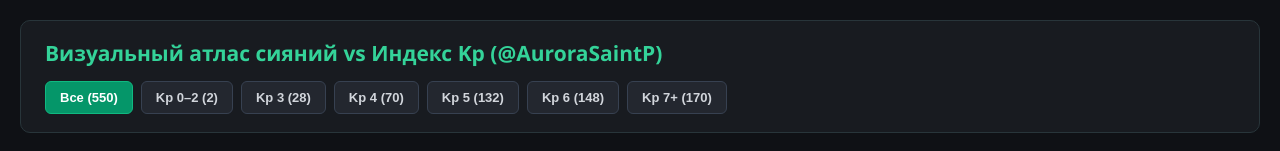
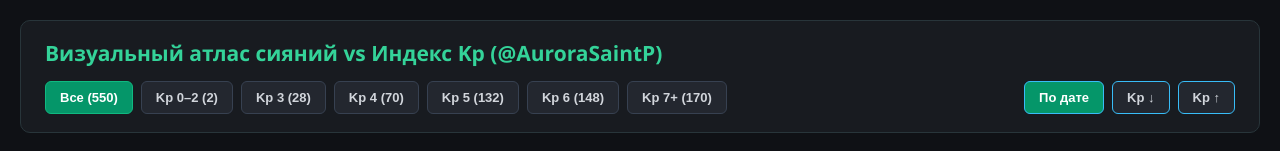
Before and after one commit to hcdrunk/aurora-atlas, a plain HTML site: page index.html in a window 1280 px wide. Shown: the top 151 px of the page. Drawn offline with Linux system fonts and the light colour scheme.

Commit message:
Update index.html

```diff
--- a/index.html
+++ b/index.html
@@ -43,12 +43,57 @@ body.edit-mode .del-btn{display:block;}
 <script>
 let ITEMS = JSON.parse(document.getElementById('atlasData').textContent);
 let currentFilter = 'all';
+let sortMode = 'date';
 const groups = [{key:'all',label:'Все'},{key:'low',label:'Kp 0–2'},{key:'3',label:'Kp 3'},{key:'4',label:'Kp 4'},{key:'5',label:'Kp 5'},{key:'6',label:'Kp 6'},{key:'7',label:'Kp 7+'}];
-function toggleEdit(){document.body.classList.toggle('edit-mode');const e=document.body.classList.contains('edit-mode');document.getElementById('modBtn').textContent=e?'Выйти из чистки':'Режим чистки';document.getElementById('saveBtn').style.display=e?'inline-block':'none';}
-function removeItem(id){ITEMS=ITEMS.filter(x=>x.id!==id);render(currentFilter);}
-function exportCleanHtml(){const c=document.documentElement.cloneNode(true);c.querySelector('body').classList.remove('edit-mode');const ab=c.querySelector('#adminBar');if(ab)ab.remove();c.querySelector('#atlasData').textContent=JSON.stringify(ITEMS);const b=new Blob(['<!DOCTYPE html>\n'+c.outerHTML],{type:'text/html;charset=utf-8'});const a=document.createElement('a');a.href=URL.createObjectURL(b);a.download='index.html';a.click();}
 function matchGroup(it,k){if(k==='all')return true;if(k==='low')return it.kp<2.5;if(k==='7')return it.kp>=6.5;return Math.round(it.kp)===parseInt(k);}
-function render(k){currentFilter=k;const fd=document.getElementById('filters');fd.innerHTML='';groups.forEach(g=>{const cnt=ITEMS.filter(x=>matchGroup(x,g.key)).length;const b=document.createElement('button');b.className='btn'+(g.key===k?' active':'');b.textContent=g.label+' ('+cnt+')';b.onclick=()=>render(g.key);fd.appendChild(b);});const gr=document.getElementById('grid');gr.innerHTML='';ITEMS.filter(x=>matchGroup(x,k)).forEach(it=>{const card=document.createElement('div');card.className='card';const hc=it.kp>=5.5?' kp-high':'';const db=document.createElement('button');db.className='del-btn';db.textContent='✕ Удалить';db.onclick=()=>removeItem(it.id);const im=document.createElement('img');im.src=it.photo;im.onclick=()=>{document.getElementById('mimg').src=it.photo;document.getElementById('modal').style.display='flex';};const bd=document.createElement('div');bd.className='body';bd.innerHTML='<div class="top-meta"><span class="kp-badge'+hc+'">Kp '+it.kp+'</span><span class="date">'+it.date+'</span></div>';const tx=document.createElement('div');tx.className='txt';tx.textContent=it.text;bd.appendChild(tx);card.appendChild(db);card.appendChild(im);card.appendChild(bd);gr.appendChild(card);});}
+function setSort(m){sortMode=m;render(currentFilter);}
+function render(k){
+  currentFilter=k;
+  const fd=document.getElementById('filters');
+  fd.innerHTML='';
+  groups.forEach(g=>{
+    const cnt=ITEMS.filter(x=>matchGroup(x,g.key)).length;
+    const b=document.createElement('button');
+    b.className='btn'+(g.key===k?' active':'');
+    b.textContent=g.label+' ('+cnt+')';
+    b.onclick=()=>render(g.key);
+    fd.appendChild(b);
+  });
+  const sep=document.createElement('span');
+  sep.style.marginLeft='auto';
+  fd.appendChild(sep);
+  [{id:'date',lbl:'По дате'},{id:'kp_desc',lbl:'Kp ↓'},{id:'kp_asc',lbl:'Kp ↑'}].forEach(s=>{
+    const sb=document.createElement('button');
+    sb.className='btn'+(sortMode===s.id?' active':'');
+    sb.style.borderColor='#38bdf8';
+    sb.textContent=s.lbl;
+    sb.onclick=()=>setSort(s.id);
+    fd.appendChild(sb);
+  });
+  let list=ITEMS.filter(x=>matchGroup(x,k)).slice();
+  if(sortMode==='kp_desc')list.sort((a,b)=>b.kp-a.kp);
+  else if(sortMode==='kp_asc')list.sort((a,b)=>a.kp-b.kp);
+  const gr=document.getElementById('grid');
+  gr.innerHTML='';
+  list.forEach(it=>{
+    const card=document.createElement('div');
+    card.className='card';
+    const hc=it.kp>=5.5?' kp-high':'';
+    const im=document.createElement('img');
+    im.src=it.photo;
+    im.onclick=()=>{document.getElementById('mimg').src=it.photo;document.getElementById('modal').style.display='flex';};
+    const bd=document.createElement('div');
+    bd.className='body';
+    bd.innerHTML='<div class="top-meta"><span class="kp-badge'+hc+'">Kp '+it.kp+'</span><span class="date">'+it.date+'</span></div>';
+    const tx=document.createElement('div');
+    tx.className='txt';
+    tx.textContent=it.text;
+    bd.appendChild(tx);
+    card.appendChild(im);
+    card.appendChild(bd);
+    gr.appendChild(card);
+  });
+}
 render('all');
 </script>
-<g-ext-in></g-ext-in></body></html>
+</body></html>
```
